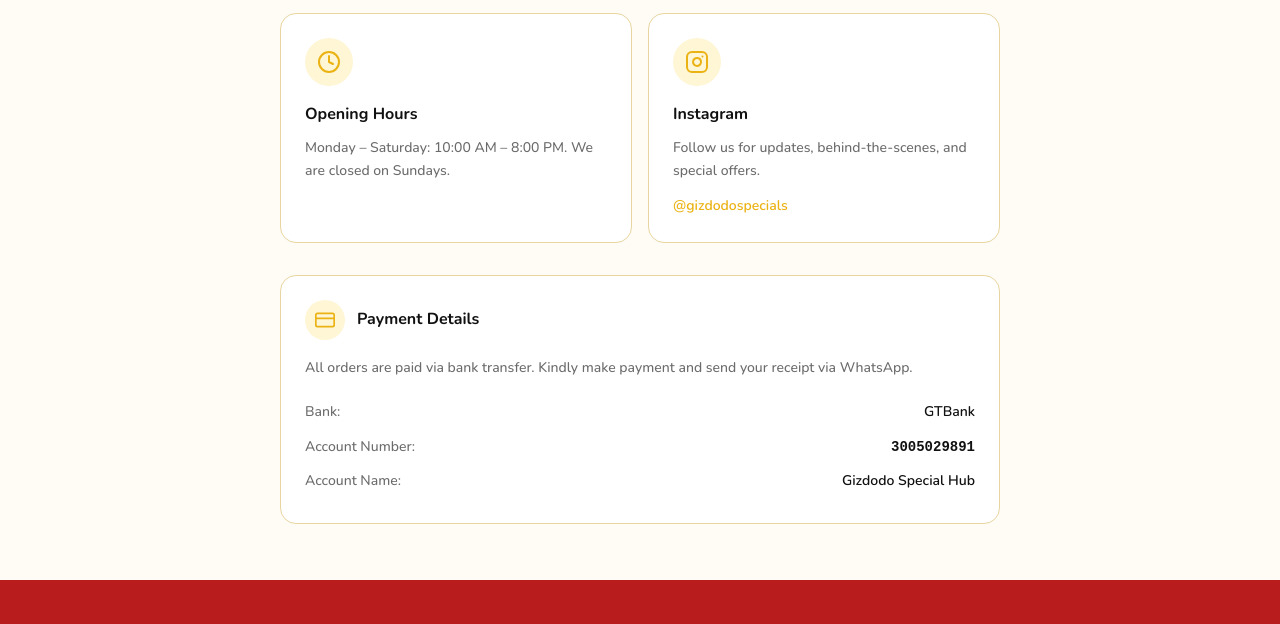
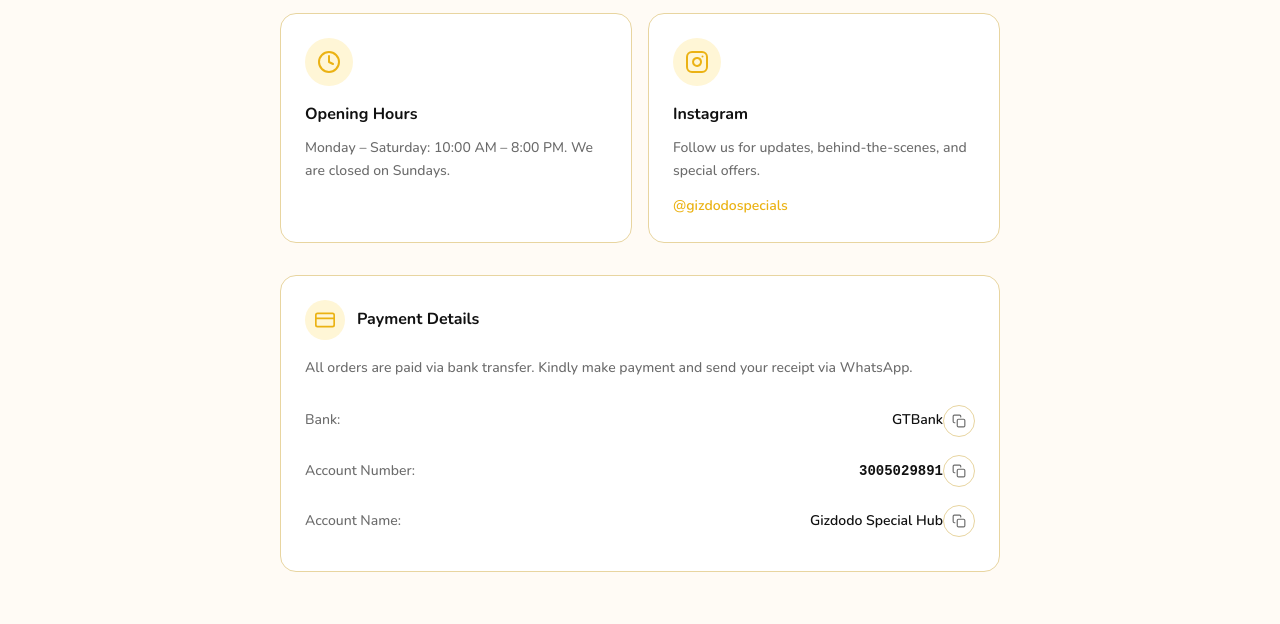
Before and after one commit to odeyibrahim/gizdodo, a website: page public/contact.html in a window 1280 px wide. Shown: the part 471-1095 px from the top of the page. Drawn offline with nearby package versions, Linux system fonts and the light colour scheme.

Commit message:
Add copy functionality for payment details

```diff
--- a/public/contact.html
+++ b/public/contact.html
@@ -92,9 +92,18 @@
             <h3>Payment Details</h3>
           </div>
           <p>All orders are paid via bank transfer. Kindly make payment and send your receipt via WhatsApp.</p>
-          <div class="payment-info-row"><span class="label">Bank:</span><span class="value">GTBank</span></div>
-          <div class="payment-info-row"><span class="label">Account Number:</span><span class="value mono">3005029891</span></div>
-          <div class="payment-info-row"><span class="label">Account Name:</span><span class="value">Gizdodo Special Hub</span></div>
+          <div class="bank-detail-copy" onclick="copyText('GTBank', this)">
+            <span class="payment-info-row" style="flex:1;"><span class="label">Bank:</span><span class="value">GTBank</span></span>
+            <button class="copy-btn" aria-label="Copy bank name"><svg width="14" height="14" viewBox="0 0 24 24" fill="none" stroke="currentColor" stroke-width="2" stroke-linecap="round" stroke-linejoin="round"><rect x="9" y="9" width="13" height="13" rx="2" ry="2"/><path d="M5 15H4a2 2 0 0 1-2-2V4a2 2 0 0 1 2-2h9a2 2 0 0 1 2 2v1"/></svg></button>
+          </div>
+          <div class="bank-detail-copy" onclick="copyText('3005029891', this)">
+            <span class="payment-info-row" style="flex:1;"><span class="label">Account Number:</span><span class="value mono">3005029891</span></span>
+            <button class="copy-btn" aria-label="Copy account number"><svg width="14" height="14" viewBox="0 0 24 24" fill="none" stroke="currentColor" stroke-width="2" stroke-linecap="round" stroke-linejoin="round"><rect x="9" y="9" width="13" height="13" rx="2" ry="2"/><path d="M5 15H4a2 2 0 0 1-2-2V4a2 2 0 0 1 2-2h9a2 2 0 0 1 2 2v1"/></svg></button>
+          </div>
+          <div class="bank-detail-copy" onclick="copyText('Gizdodo Special Hub', this)">
+            <span class="payment-info-row" style="flex:1;"><span class="label">Account Name:</span><span class="value">Gizdodo Special Hub</span></span>
+            <button class="copy-btn" aria-label="Copy account name"><svg width="14" height="14" viewBox="0 0 24 24" fill="none" stroke="currentColor" stroke-width="2" stroke-linecap="round" stroke-linejoin="round"><rect x="9" y="9" width="13" height="13" rx="2" ry="2"/><path d="M5 15H4a2 2 0 0 1-2-2V4a2 2 0 0 1 2-2h9a2 2 0 0 1 2 2v1"/></svg></button>
+          </div>
         </div>
       </div>
     </section>
@@ -131,6 +140,18 @@
   </button>
   <div class="toast-container" id="toast-container" aria-live="polite"></div>
   <script>
+    function copyText(text, el) {
+      if (navigator.clipboard) {
+        navigator.clipboard.writeText(text).then(function () {
+          var btn = (el || event.currentTarget).querySelector('.copy-btn');
+          if (btn) { btn.classList.add('copied'); setTimeout(function () { btn.classList.remove('copied'); }, 1500); }
+        });
+      } else {
+        var ta = document.createElement('textarea'); ta.value = text; document.body.appendChild(ta); ta.select(); document.execCommand('copy'); document.body.removeChild(ta);
+        var btn = (el || event.currentTarget).querySelector('.copy-btn');
+        if (btn) { btn.classList.add('copied'); setTimeout(function () { btn.classList.remove('copied'); }, 1500); }
+      }
+    }
     function openMobileNav() {
       document.getElementById('mobile-nav').classList.add('open');
       document.getElementById('mobile-nav-overlay').classList.add('open');
```
